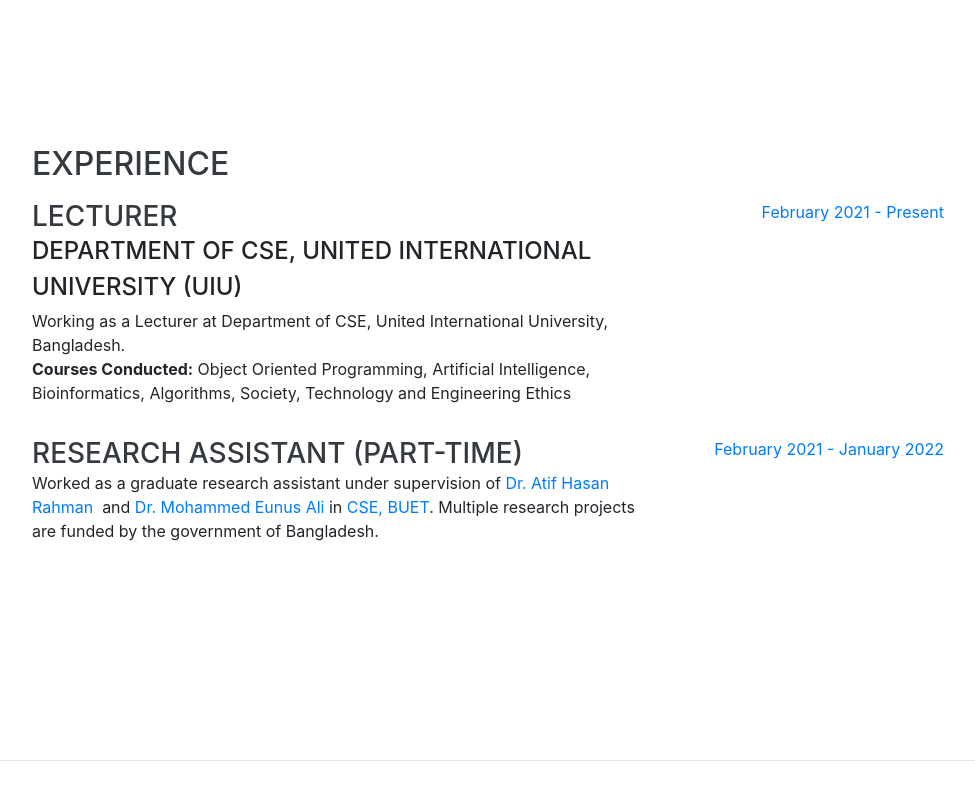
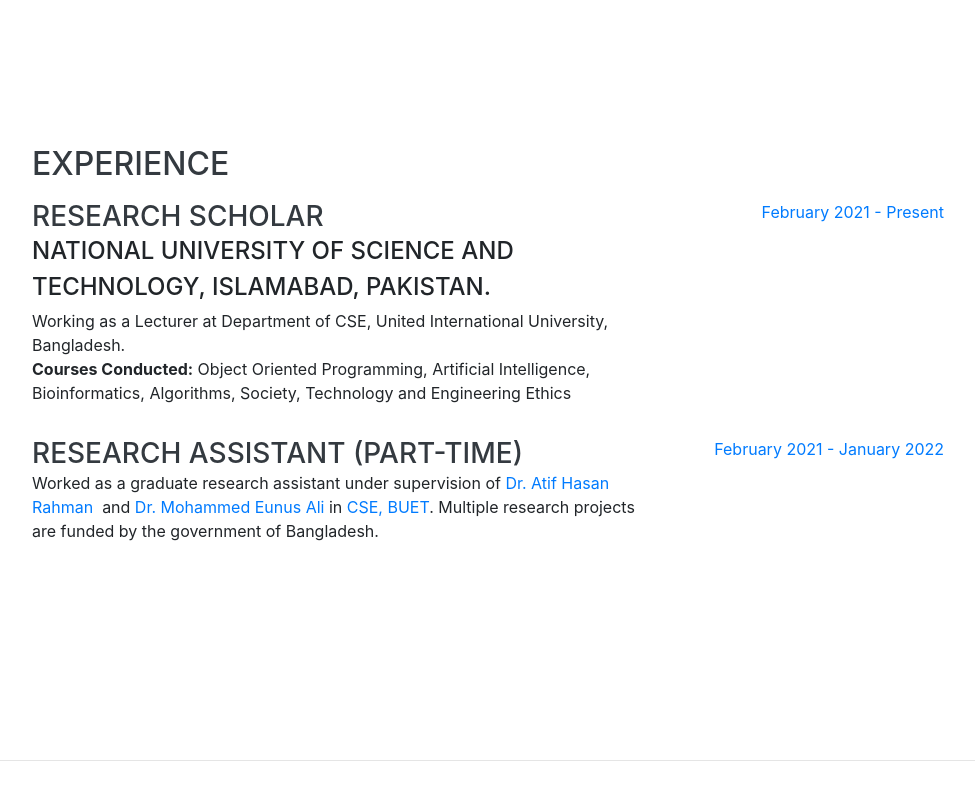
Before and after one commit to ahmed-zeb/ahmed-zeb.github.io, a website with bundled scripts: page index.html in a window 1280 px wide. Shown: the part 840-1640 px from the top of the page, without its empty margins (288-1263 px from the left). Built offline with nearby package versions, Linux system fonts and the light colour scheme; a web font is replaced by a local one.

Commit message:
experience

```diff
--- a/index.html
+++ b/index.html
@@ -98,8 +98,8 @@
         <h2 class="mb-3">Experience</h2>
         <div class="resume-item d-flex flex-column flex-md-row justify-content-between mb-3">
           <div class="resume-content">
-            <h3 class="mb-0">Lecturer</h3>
-            <div class="subheading mb-1">Department of CSE, United International University (UIU)</div>
+            <h3 class="mb-0">Research Scholar</h3>
+            <div class="subheading mb-1">National University of Science and Technology, Islamabad, Pakistan.</div>
             <p>Working as a Lecturer at Department of CSE, United International University, Bangladesh.<br>
               <strong>Courses Conducted:</strong> Object Oriented Programming, Artificial Intelligence, Bioinformatics,
               Algorithms, Society, Technology and Engineering Ethics
```
